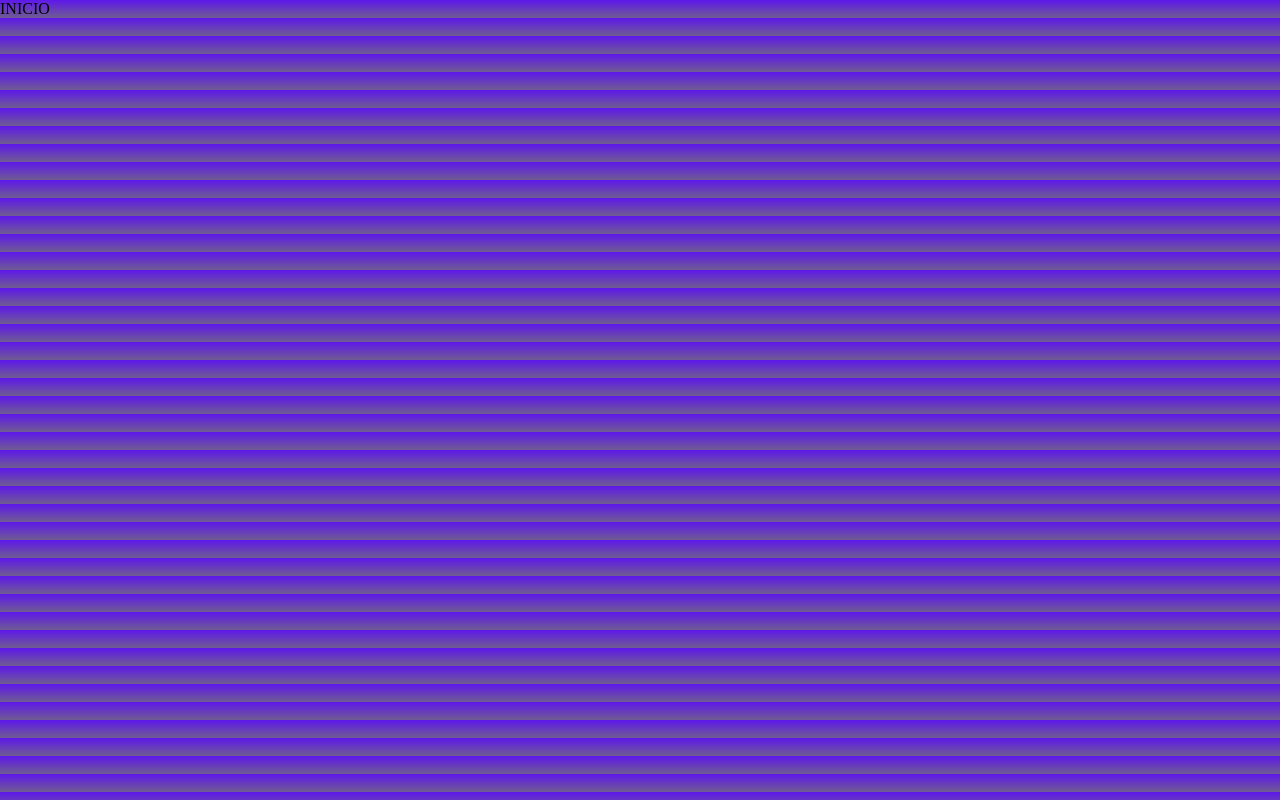
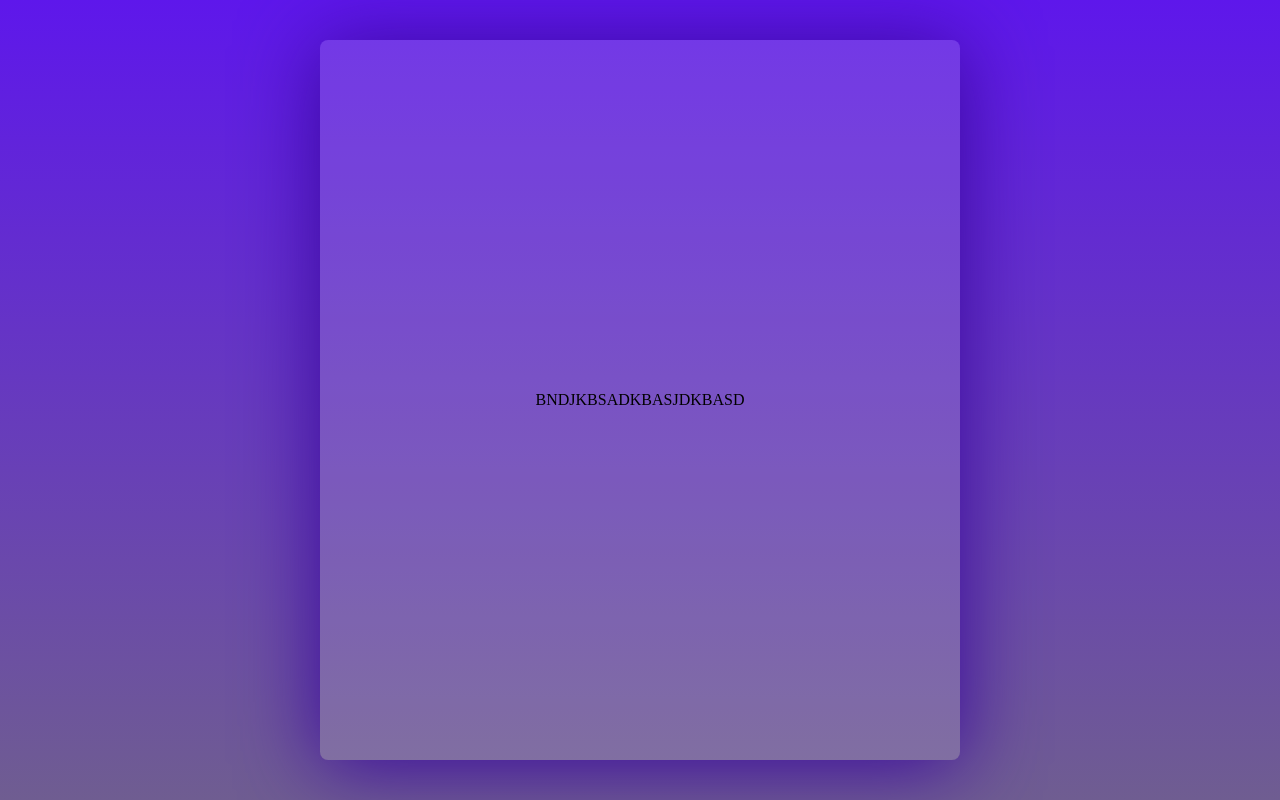
Before and after one commit to MarcosPaulo62/VemSearch, a React (Create React App) app: page / in a window 1280 px wide. Built offline with nearby package versions, Linux system fonts and the light colour scheme; a web font is replaced by a local one.

Commit message:
componentização do card background e inicio da page inicio

```diff
--- a/package.json
+++ b/package.json
@@ -8,7 +8,6 @@
     "@testing-library/user-event": "^13.5.0",
     "@types/jest": "^27.5.2",
     "@types/node": "^16.18.40",
-    "@types/react": "^18.2.20",
     "@types/react-dom": "^18.2.7",
     "react": "^18.2.0",
     "react-dom": "^18.2.0",
@@ -41,5 +40,8 @@
       "last 1 firefox version",
       "last 1 safari version"
     ]
+  },
+  "devDependencies": {
+    "@types/react": "^18.2.20"
   }
 }
--- a/src/App.tsx
+++ b/src/App.tsx
@@ -2,6 +2,8 @@ import { RoutesVemSearch } from "./Routes";
 import { Login } from "./pages/Login/Login";
 import react from "react"
 import { GlobalStyle } from "./styles/global";
+import { CardBackground } from "./components/CardBackground/CardBackground";
+import { Inicio } from "./pages/Inicio/Inicio";
 
 
 function App() {
--- /dev/null
+++ b/src/components/CardBackground/CardBackground.tsx
@@ -0,0 +1,12 @@
+import React, { Children } from 'react';
+import { CardBackgroundProps, CardBackgroundStyle } from './style';
+
+interface Ichildren extends CardBackgroundProps{
+    children: React.ReactNode;
+}
+
+export function CardBackground({children, width} : Ichildren) {
+    return (
+        <CardBackgroundStyle width={width}>{children}</CardBackgroundStyle>
+    )
+}
--- /dev/null
+++ b/src/components/CardBackground/style.ts
@@ -0,0 +1,19 @@
+import { styled } from "styled-components"
+
+export interface CardBackgroundProps {
+    width?: string;
+  }
+
+export const CardBackgroundStyle = styled.div<CardBackgroundProps>`
+
+display: flex;
+flex-direction: column;
+justify-content: center;
+align-items: center;
+padding: 45px 80px;
+background-color: var(--white-15);
+border-radius: 8px;
+box-shadow: 0px 5px 80px 0px #39069E;
+height: 90vh;
+width: ${props => props.width || "100%"};
+`
--- a/src/pages/Inicio/Inicio.tsx
+++ b/src/pages/Inicio/Inicio.tsx
@@ -1,7 +1,10 @@
+import { CardBackground } from "../../components/CardBackground/CardBackground";
+
 export function Inicio(){
     return(
-        <>
-        INICIO
-        </>
+            <CardBackground width="50vw">
+                BNDJKBSADKBASJDKBASD
+            </CardBackground>
+
     )
 }
--- a/src/styles/global.ts
+++ b/src/styles/global.ts
@@ -1,6 +1,21 @@
 import { createGlobalStyle } from "styled-components";
 
 export const GlobalStyle = createGlobalStyle`
+
+    :root{
+        --brand-1: #5E17EB;
+        --brand-1-hover: #39069e;
+
+        --brand-2: #33D0A1;
+        --brand-2-hover: #238A6B;
+
+        --off-white: #d9d9d9;
+        --white-15: rgba(226, 226, 226, 0.15);
+
+        --black: #33d0a1;
+        --black-85: rgba(51, 208, 161, 0.85);
+    }
+
     * {
         margin: 0;
         padding: 0;
@@ -9,6 +24,12 @@ export const GlobalStyle = createGlobalStyle`
 
     body {
         background: linear-gradient(180deg, #5E17EB 0%, #6F5D91 100%);
+        height: 100vh;
+        width: 100vw;
+        display: flex;
+        flex-direction: column;
+        justify-content: center;
+        align-items: center;
     }
 
 `
```
Also changed, not shown: 1 other file (tests, documents, lock files or other folders).
